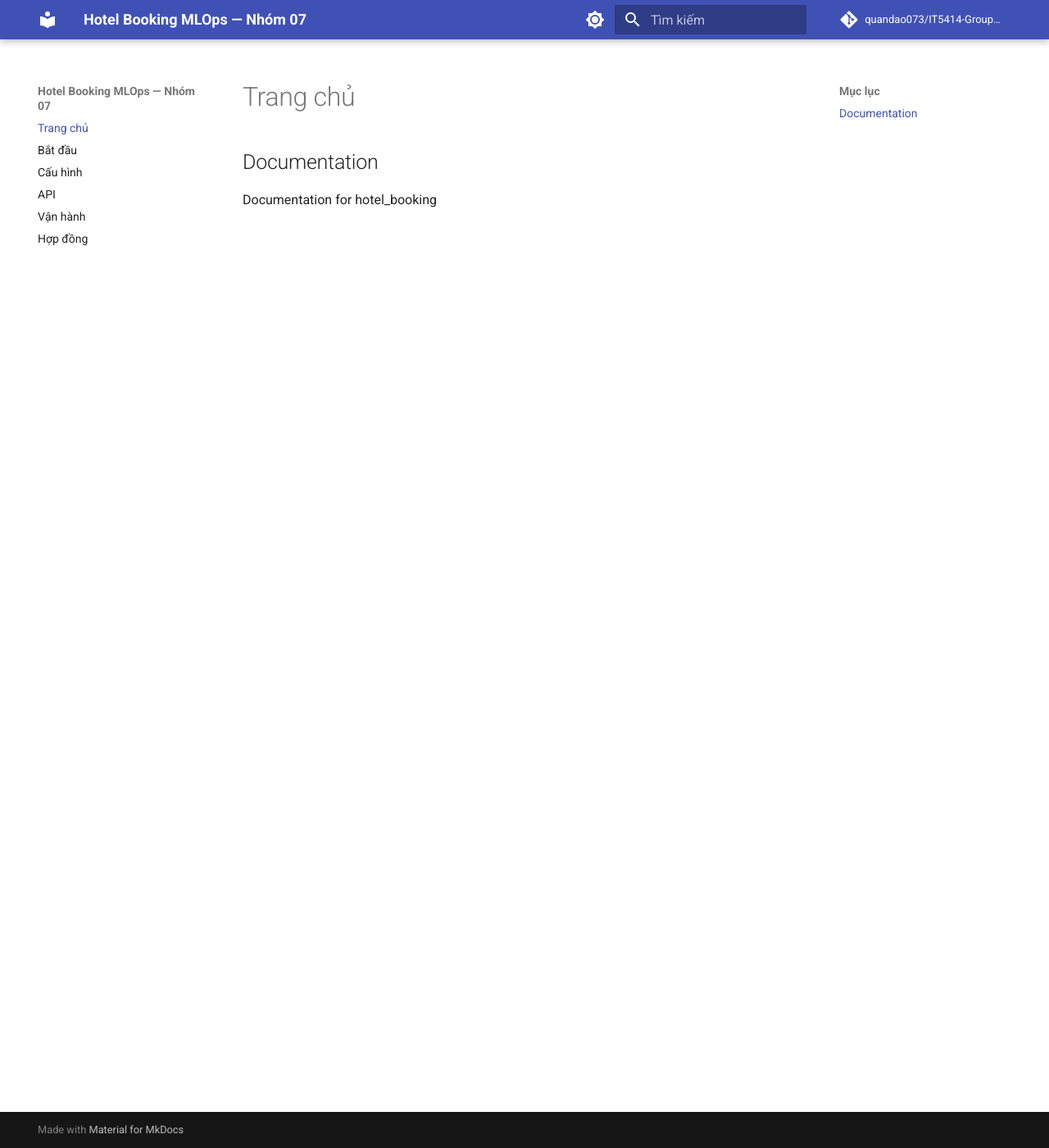
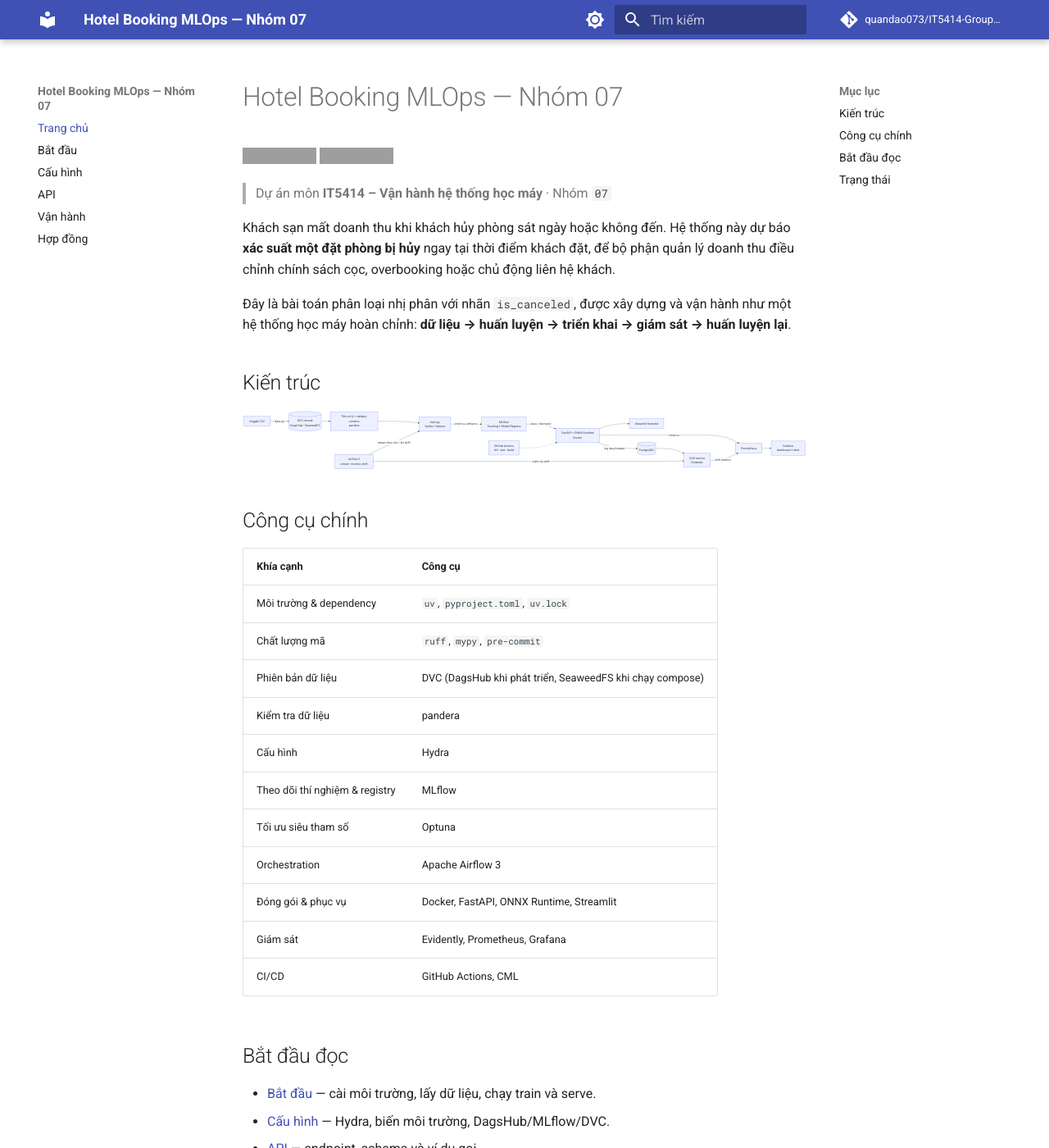
Before and after one commit to quandao073/IT5414-Group7-MLOps, an MkDocs documentation site: the page built from docs/source/index.md, in a window 1280 px wide and 1400 px high. Shown: the whole window at 82% size. Built offline with MkDocs 1.6.1 and Material for MkDocs 9.7.7, drawn with Linux system fonts in a browser that asks for light colours; comment, search, counter and statistics services are not loaded; some of the changed text lies outside the part shown; grey boxes are pictures that could not be loaded.

Commit message:
docs: add home and getting-started pages

````diff
--- a/docs/source/index.md
+++ b/docs/source/index.md
@@ -1,3 +1,63 @@
-## Documentation
+# Hotel Booking MLOps — Nhóm 07
 
-Documentation for hotel_booking
+[![Unit Tests](https://github.com/quandao073/IT5414-Group7-MLOps/actions/workflows/tests.yaml/badge.svg?branch=develop)](https://github.com/quandao073/IT5414-Group7-MLOps/actions/workflows/tests.yaml)
+[![Code linting](https://github.com/quandao073/IT5414-Group7-MLOps/actions/workflows/linting.yaml/badge.svg?branch=develop)](https://github.com/quandao073/IT5414-Group7-MLOps/actions/workflows/linting.yaml)
+
+> Dự án môn **IT5414 – Vận hành hệ thống học máy** · Nhóm `07`
+
+Khách sạn mất doanh thu khi khách hủy phòng sát ngày hoặc không đến. Hệ thống này dự báo
+**xác suất một đặt phòng bị hủy** ngay tại thời điểm khách đặt, để bộ phận quản lý doanh thu
+điều chỉnh chính sách cọc, overbooking hoặc chủ động liên hệ khách.
+
+Đây là bài toán phân loại nhị phân với nhãn `is_canceled`, được xây dựng và vận hành như một
+hệ thống học máy hoàn chỉnh: **dữ liệu → huấn luyện → triển khai → giám sát → huấn luyện lại**.
+
+## Kiến trúc
+
+```mermaid
+flowchart LR
+    A[Kaggle CSV] -->|data.py| B[(DVC remote<br/>DagsHub / SeaweedFS)]
+    B --> C[Tiền xử lý + validate schema<br/>pandera]
+    C --> D[train.py<br/>Hydra + Optuna]
+    D -->|metrics, artifacts| E[MLflow<br/>Tracking + Model Registry]
+    E -->|alias: champion| F[FastAPI + ONNX Runtime<br/>Docker]
+    F --> G[Streamlit frontend]
+    F -->|log input/output| P[(PostgreSQL)]
+    P --> H[Drift service<br/>Evidently]
+    F -->|/metrics| I[Prometheus]
+    H -->|drift metrics| I
+    I --> K[Grafana<br/>dashboard + alert]
+    L[Airflow 3<br/>retrain · monitor_drift] -->|kiểm tra drift| H
+    L -->|retrain theo lịch / khi drift| D
+    J[GitHub Actions<br/>lint · test · build] -.-> F
+```
+
+## Công cụ chính
+
+| Khía cạnh | Công cụ |
+|---|---|
+| Môi trường & dependency | `uv`, `pyproject.toml`, `uv.lock` |
+| Chất lượng mã | `ruff`, `mypy`, `pre-commit` |
+| Phiên bản dữ liệu | DVC (DagsHub khi phát triển, SeaweedFS khi chạy compose) |
+| Kiểm tra dữ liệu | pandera |
+| Cấu hình | Hydra |
+| Theo dõi thí nghiệm & registry | MLflow |
+| Tối ưu siêu tham số | Optuna |
+| Orchestration | Apache Airflow 3 |
+| Đóng gói & phục vụ | Docker, FastAPI, ONNX Runtime, Streamlit |
+| Giám sát | Evidently, Prometheus, Grafana |
+| CI/CD | GitHub Actions, CML |
+
+## Bắt đầu đọc
+
+- [Bắt đầu](getting-started.md) — cài môi trường, lấy dữ liệu, chạy train và serve.
+- [Cấu hình](configuration.md) — Hydra, biến môi trường, DagsHub/MLflow/DVC.
+- [API](api.md) — endpoint, schema và ví dụ gọi.
+- [Vận hành](operations.md) — pipeline dữ liệu, drift, Airflow, Prometheus/Grafana.
+- [Hợp đồng](contracts.md) — quy ước giữa các module.
+
+## Trạng thái
+
+Tài liệu được build bằng MkDocs và tự động deploy lên GitHub Pages khi `main` thay đổi
+(task **1.8.2**). Mã nguồn và báo cáo chi tiết nằm trong
+[repository GitHub](https://github.com/quandao073/IT5414-Group7-MLOps).
````
Also changed, not shown: docs/source/getting-started.md (added, +171 -0 lines).
